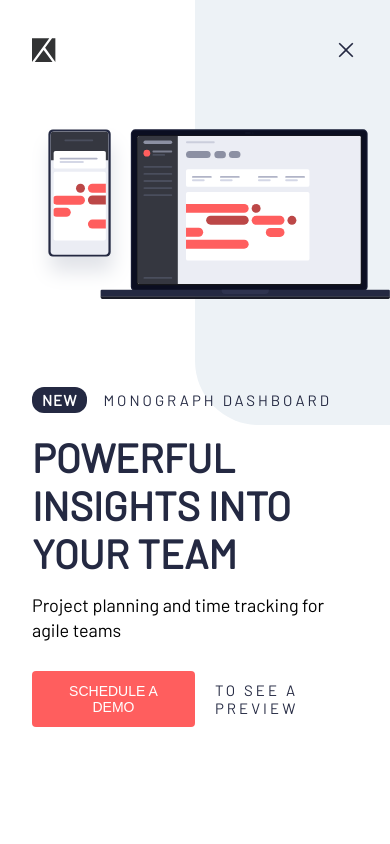
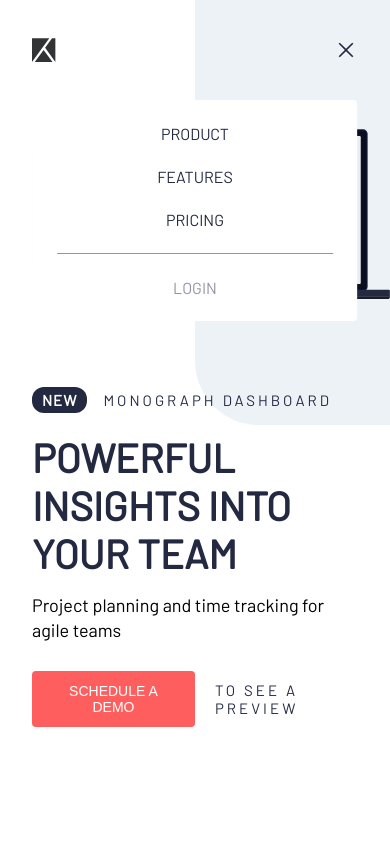
Before and after one commit to brdCoreShadow/project-tracking-intro, a React (Vite) app: page / in a window 390 px wide. Both pictures are taken after a click on the button 346 px from the left and 50 px from the top of the page. Shown: the top 844 px of the page. Built offline with nearby package versions, Linux system fonts and the light colour scheme.

Commit message:
mobile is made

```diff
--- a/src/App.tsx
+++ b/src/App.tsx
@@ -1,30 +1,35 @@
 import BurgerBrn from "./components/BurgerBtn/BurgerBtn";
+import BurgerMenu from "./components/BurgerMenu/BurgerMenu";
 import Hero from "./components/Hero/Hero";
 import Intro from "./components/Intro/Intro";
 import Logo from "./components/Logo/Logo";
-import NavList from "./components/NavList/NavList";
 import BurgerPortal from "./components/Portal/BurgerPortal";
 import Header from "./layouts/Header/Header";
 import Wrapper from "./layouts/Wrapper/Wrapper";
 import { useToggle } from "./utils/hooks";
 
 const App: React.FC = () => {
-
-const {isBurger, openBurger, closeBurger} = useToggle()
+  const { isBurger, openBurger, closeBurger } = useToggle();
 
   return (
     <div>
       <Wrapper>
         <Header>
-          <Logo/>
-          <BurgerBrn isBurger={isBurger} openBurger={openBurger} closeBurger={closeBurger}/>
+          <Logo />
+          <BurgerBrn
+            isBurger={isBurger}
+            openBurger={openBurger}
+            closeBurger={closeBurger}
+          />
         </Header>
-        <BurgerPortal>
-          <NavList/>
-        </BurgerPortal>
-        <Hero/>
+        {isBurger && (
+          <BurgerPortal>
+            <BurgerMenu />
+          </BurgerPortal>
+        )}
+        <Hero />
       </Wrapper>
-      <Intro/>
+      <Intro />
     </div>
   );
 };
--- a/src/components/BurgerMenu/BurgerMenu.tsx
+++ b/src/components/BurgerMenu/BurgerMenu.tsx
@@ -1,10 +1,12 @@
+import * as SC from "./BurgerMenuStyled"
+
 import NavList from "../NavList/NavList";
 
 const BurgerMenu:React.FC = () => {
     return (
-        <div>
+        <SC.BurgerMenuCon>
             <NavList/>
-        </div>
+        </SC.BurgerMenuCon>
      );
 }
 
--- a/src/components/BurgerMenu/BurgerMenuStyled.ts
+++ b/src/components/BurgerMenu/BurgerMenuStyled.ts
@@ -1,5 +1,23 @@
 import styled from "@emotion/styled";
 
 export const BurgerMenuCon = styled.div`
+position: absolute;
 
+top: 0%;
+left: 50%;
+
+z-index: 2;
+
+width: 83%;
+
+transform: translate(-50%, 100px);
+
+padding-top: 24px;
+padding-bottom: 24px;
+padding-left: 24px;
+padding-right: 24px;
+
+background-color: #fff;
+
+border-radius: 4px;
 `
--- a/src/components/NavList/NavListStyled.ts
+++ b/src/components/NavList/NavListStyled.ts
@@ -1,17 +1,10 @@
 import styled from "@emotion/styled";
 
 export const NavList = styled.ul`
-padding-top: 24px;
-padding-bottom: 24px;
-padding-left: 24px;
-padding-right: 24px;
+
 
 text-align: center;
 
-
-background-color: #fff;
-
-border-radius: 4px;
 `
 
 export const NavListItem = styled.li`
```
